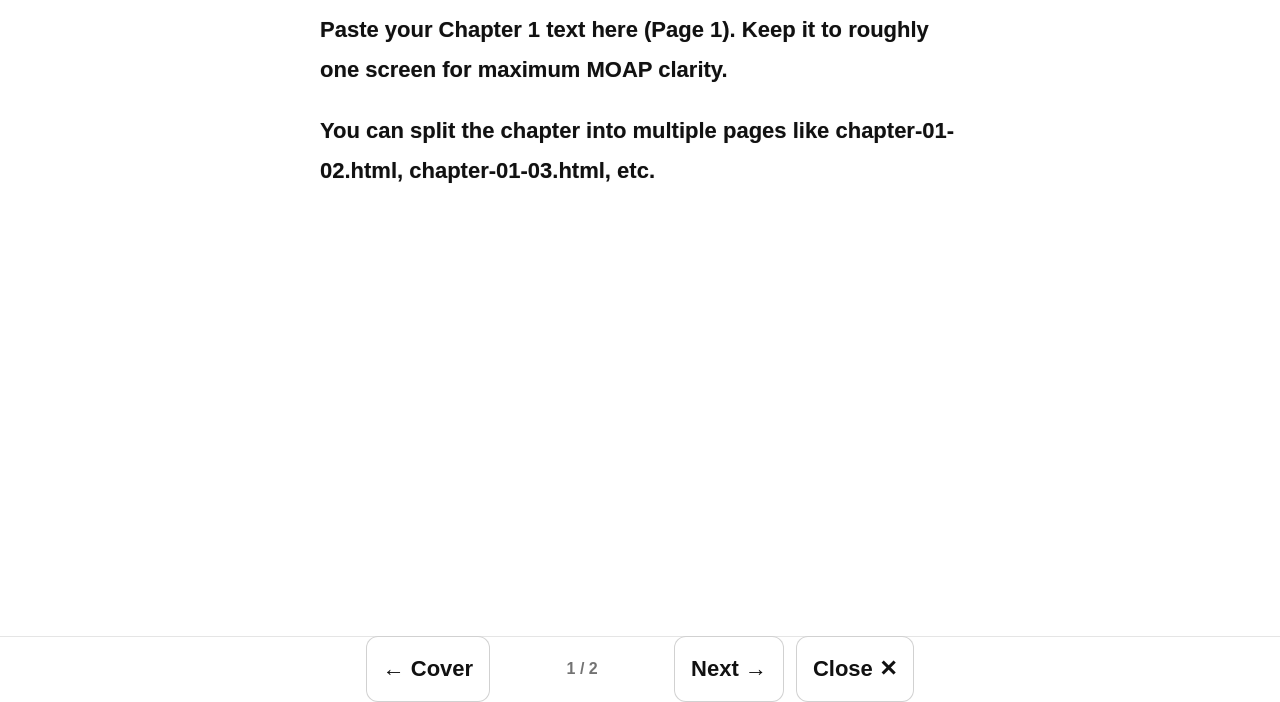
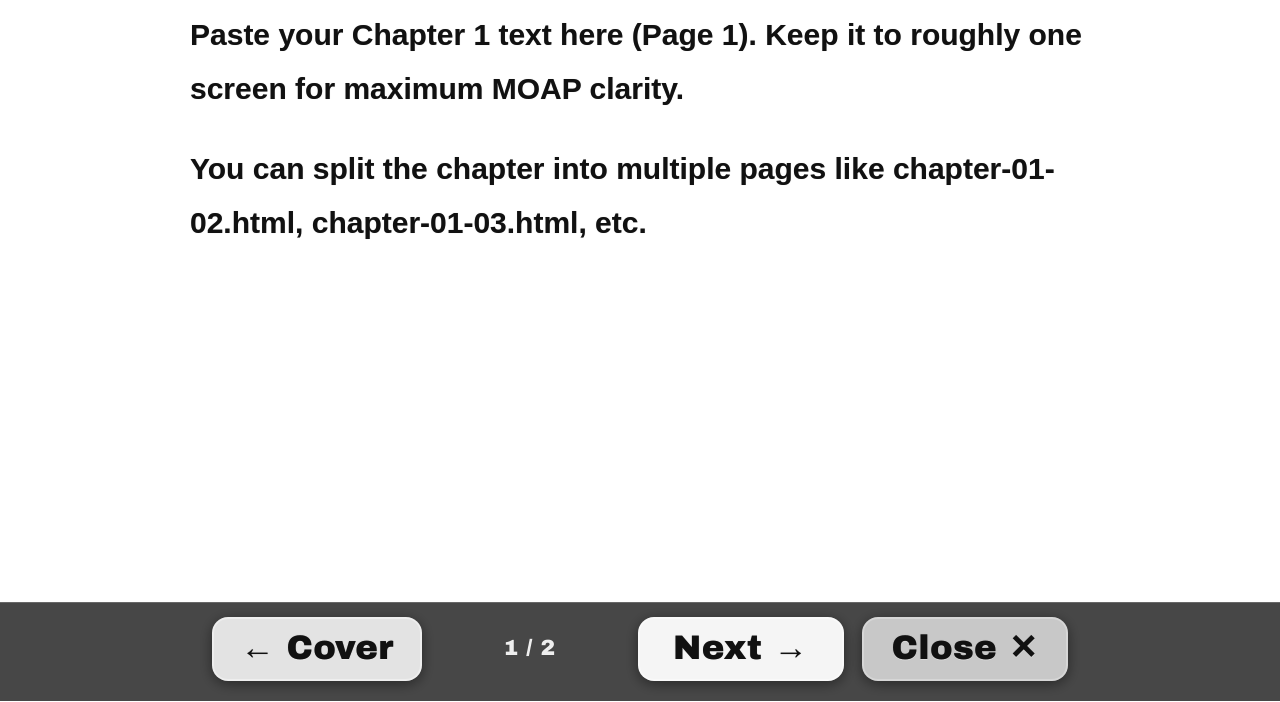
Before and after one commit to McFeeStrategies/moap-book, a plain HTML site: page chapter-01-01.html in a window 1280 px wide. Shown: the part 99-801 px from the top of the page. Drawn offline with Linux system fonts and the light colour scheme.

Commit message:
Add files via upload

```diff
--- a/chapter-01-01.html
+++ b/chapter-01-01.html
@@ -6,87 +6,143 @@
   <title>Between Mountains and Sea — Chapter 1</title>
 
   <style>
+    /* ---------- GLOBAL: MOAP-friendly ---------- */
     html, body {
-      margin: 0; padding: 0;
-      width: 100%; height: 100%;
+      margin: 0;
+      padding: 0;
+      width: 100%;
+      height: 100%;
       overflow: hidden;
-      background: #fff;
+      background: #ffffff;
+
       font-family: Arial, Helvetica, sans-serif;
-      color: #111;
+      color: #111111;
       line-height: 1.8;
-      font-size: 22px;
+
+      /* Bigger base text for your prim size */
+      font-size: 30px;
       font-weight: 600;
+
       -webkit-font-smoothing: antialiased;
       -moz-osx-font-smoothing: grayscale;
       text-rendering: optimizeLegibility;
     }
 
+    /* ---------- PAGE LAYOUT ---------- */
     .frame {
-      width: 100vw; height: 100vh;
+      width: 100vw;
+      height: 100vh;
       box-sizing: border-box;
-      padding: 48px 40px 90px;
+
+      /* Reduce padding so the readable area is larger */
+      padding: 28px 26px 110px;
+
       display: flex;
       justify-content: center;
       align-items: flex-start;
-      background: #fff;
+      background: #ffffff;
     }
 
     .page {
       width: 100%;
-      max-width: 640px; /* MOAP clarity: shorter lines */
+      max-width: 900px; /* wider = larger usable line length on small prim */
       box-sizing: border-box;
     }
 
     h2 {
       margin: 0 0 18px 0;
-      font-size: 24px;
-      font-weight: 800;
+      font-size: 34px;
+      font-weight: 900;
       text-shadow: 0 0 0.7px rgba(0,0,0,0.35);
     }
 
     p {
-      margin: 0 0 22px 0;
+      margin: 0 0 26px 0;
+      font-size: 30px;
       text-shadow: 0 0 0.7px rgba(0,0,0,0.35);
     }
 
+    /* ---------- NAV BAR ---------- */
     .navBar {
       position: absolute;
-      left: 0; right: 0; bottom: 0;
-      height: 64px;
+      left: 0;
+      right: 0;
+      bottom: 0;
+
+      padding: 14px 16px 20px;
       display: flex;
-      gap: 12px;
+      gap: 18px;
       align-items: center;
       justify-content: center;
-      background: rgba(255,255,255,0.92);
-      border-top: 1px solid rgba(0,0,0,0.10);
+
+      background: rgba(0,0,0,0.72);
+      border-top: 1px solid rgba(255,255,255,0.18);
       backdrop-filter: blur(6px);
+      box-sizing: border-box;
     }
 
+    /* ---------- BUTTONS: match Index (big + crisp) ---------- */
     .btn {
-      display: inline-block;
-      padding: 12px 16px;
-      border-radius: 12px;
-      border: 1px solid rgba(0,0,0,0.18);
-      background: #fff;
+      display: inline-flex;
+      align-items: center;
+      justify-content: center;
+
+      min-width: 150px;
+      height: 60px;
+      padding: 0 26px;
+
+      border-radius: 16px;
+      border: 2px solid rgba(255,255,255,0.35);
+      background: rgba(255,255,255,0.95);
+
+      font-family: "Arial Black", Arial, Helvetica, sans-serif;
+      font-weight: 900;
+      font-size: 34px;
+      letter-spacing: 0.3px;
+      color: #111111;
+
       text-decoration: none;
-      color: #111;
-      font-weight: 800;
       user-select: none;
+      box-shadow: 0 3px 14px rgba(0,0,0,0.45);
+
+      -webkit-font-smoothing: none;
+      -moz-osx-font-smoothing: auto;
+      text-rendering: geometricPrecision;
+
+      text-shadow:
+        0 0 0.8px rgba(0,0,0,0.35),
+        0 1px 0 rgba(255,255,255,0.4);
     }
 
     .btn:active { transform: translateY(1px); }
 
-    .btn.disabled {
-      opacity: 0.45;
-      pointer-events: none;
+    .btn.secondary {
+      background: rgba(255,255,255,0.85);
+    }
+
+    .btn.danger {
+      background: rgba(255,255,255,0.70);
+      border-color: rgba(255,255,255,0.25);
     }
 
     .spacer {
-      width: 160px;
+      min-width: 180px;
       text-align: center;
-      font-weight: 800;
-      color: rgba(0,0,0,0.55);
-      font-size: 16px;
+
+      font-family: "Arial Black", Arial, Helvetica, sans-serif;
+      font-weight: 900;
+      font-size: 22px;
+      letter-spacing: 0.4px;
+
+      color: rgba(255,255,255,0.92);
+
+      /* crispness help */
+      -webkit-font-smoothing: none;
+      -moz-osx-font-smoothing: auto;
+      text-rendering: geometricPrecision;
+
+      text-shadow:
+        0 0 0.8px rgba(0,0,0,0.35);
     }
   </style>
 </head>
@@ -107,14 +163,14 @@
   </div>
 
   <div class="navBar">
-    <a class="btn" href="index.html">← Cover</a>
+    <a class="btn secondary" href="index.html">← Cover</a>
     <div class="spacer">1 / 2</div>
-    <a class="btn" href="chapter-01-02.html" onclick="localStorage.setItem('bmns_last','chapter-01-02.html')">Next →</a>
-    <a class="btn" href="closed.html">Close ✕</a>
+    <a class="btn" href="chapter-01-02.html"
+       onclick="localStorage.setItem('bmns_last','chapter-01-02.html')">Next →</a>
+    <a class="btn danger" href="closed.html">Close ✕</a>
   </div>
 
   <script>
-    // Save current page as last-read
     localStorage.setItem('bmns_last', 'chapter-01-01.html');
   </script>
 </body>
```
